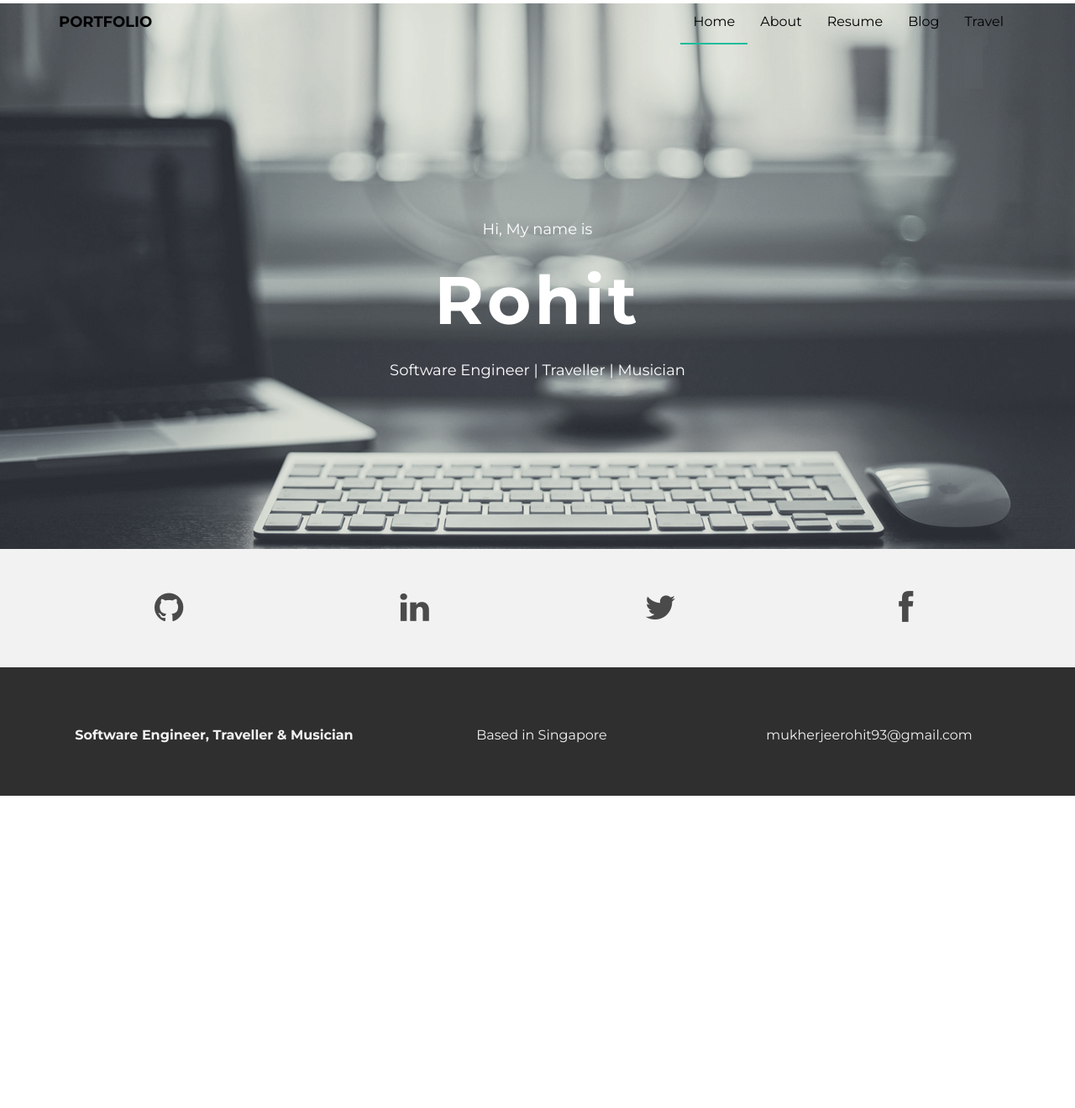
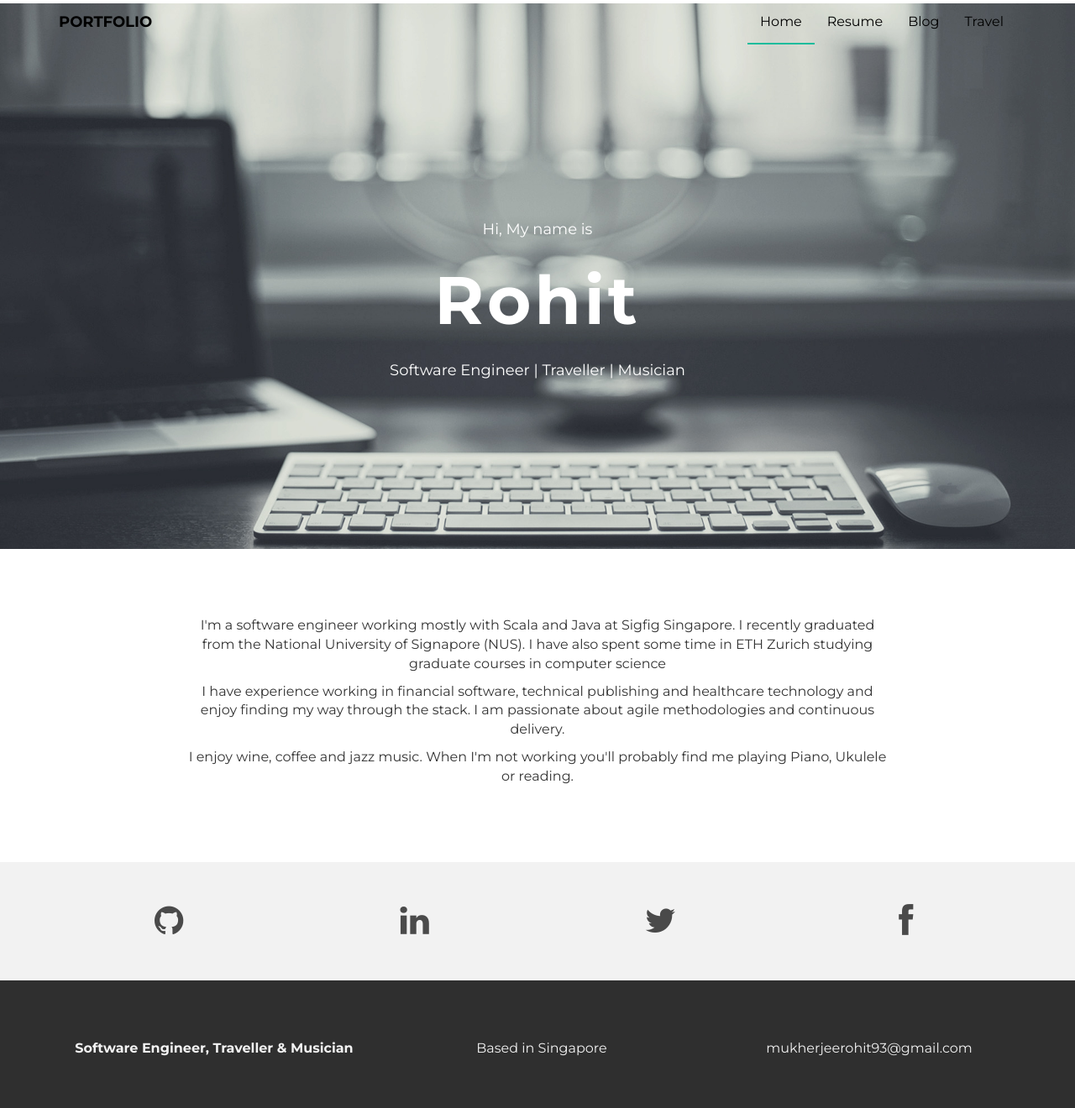
Before and after one commit to rohitmukherjee/rohitmukherjee.github.io, a Jekyll site: the page built from index.html, in a window 1280 px wide. Shown: the whole page at 84% size. Built offline with Jekyll 4.4.1, drawn with Linux system fonts in a browser that asks for light colours; nearby versions of some CDN libraries; Markdown is read by kramdown in place of the engine named in the settings; the list of posts is cut into pages by our own code; before the commit the page ends 948 px from its top, so only the background shows below that.

Commit message:
Combined about and index page

```diff
--- a/_includes/header.html
+++ b/_includes/header.html
@@ -45,7 +45,7 @@
         <div class="navbar-collapse collapse">
           <ul class="nav navbar-nav navbar-right">
             <li {% if page.title == "Home" %} class="active" {% endif %}><a href= " {{ site.url }} ">Home</a></li>
-            <li {% if page.title == "About" %} class="active" {% endif %}><a href="{{ site.url }}/about">About</a></li>
+            <!-- <li {% if page.title == "About" %} class="active" {% endif %}><a href="{{ site.url }}/about">About</a></li> -->
             <li {% if page.title == "Resume" %} class="active" {% endif %}><a href="{{ site.url }}/resume">Resume</a></li>
             <li {% if page.title == "Blog" %} class="active" {% endif %}><a href="{{ site.url }}/blog">Blog</a></li>
             <li {% if page.title == "Travel" %} class="active" {% endif %}><a href="{{ site.url }}/travel">Travel</a></li>
--- a/index.html
+++ b/index.html
@@ -15,28 +15,13 @@ layout: default
     </div> <!-- /container -->
 </div><!--/headerwrap -->
 
-<!-- <section id="work"></section
-<div class="container">
-	<div class="row centered mt mb">
-		<h1>Work Experience</h1>
+<div class="row centered mt mb">
+		<div class="col-lg-8 col-lg-offset-2">
+			<p> I'm a software engineer working mostly with Scala and Java at Sigfig Singapore. I recently graduated from the National University of Signapore (NUS). I have also spent some time in ETH Zurich studying graduate courses in computer science</p>
 
-		<div class="col-lg-4 col-md-4 col-sm-4 gallery">
-			<a href="resume.html"><img src="assets/img/portfolio/folio01.png" class="img-responsive"></a>
-		</div>
-		<div class="col-lg-4 col-md-4 col-sm-4 gallery">
-			<a href="resume.html"><img src="assets/img/portfolio/folio02.png" class="img-responsive"></a>
-		</div>
-		<div class="col-lg-4 col-md-4 col-sm-4 gallery">
-			<a href="resume.html"><img src="assets/img/portfolio/folio03.jpeg" class="img-responsive"></a>
-		</div>
-		<div class="col-lg-4 col-md-4 col-sm-4 gallery">
-			<a href="resume.html"><img src="assets/img/portfolio/folio04.jpg" class="img-responsive"></a>
-		</div>
-		<div class="col-lg-4 col-md-4 col-sm-4 gallery">
-			<a href="resume.html"><img src="assets/img/portfolio/folio05.jpg" class="img-responsive"></a>
-		</div>
-		<div class="col-lg-4 col-md-4 col-sm-4 gallery">
-			<a href="resume.html"><img src="assets/img/portfolio/folio06.png" class="img-responsive"></a>
+			<p>I have experience working in financial software, technical publishing and healthcare technology and enjoy finding my way through the stack. I am passionate about agile methodologies and continuous delivery.</p>
+
+			<p>I enjoy wine, coffee and jazz music. When I'm not working you'll probably find me playing Piano, Ukulele or reading.</p>
 		</div>
 	</div><!--/row -->
 </div><!--/container -->
```
